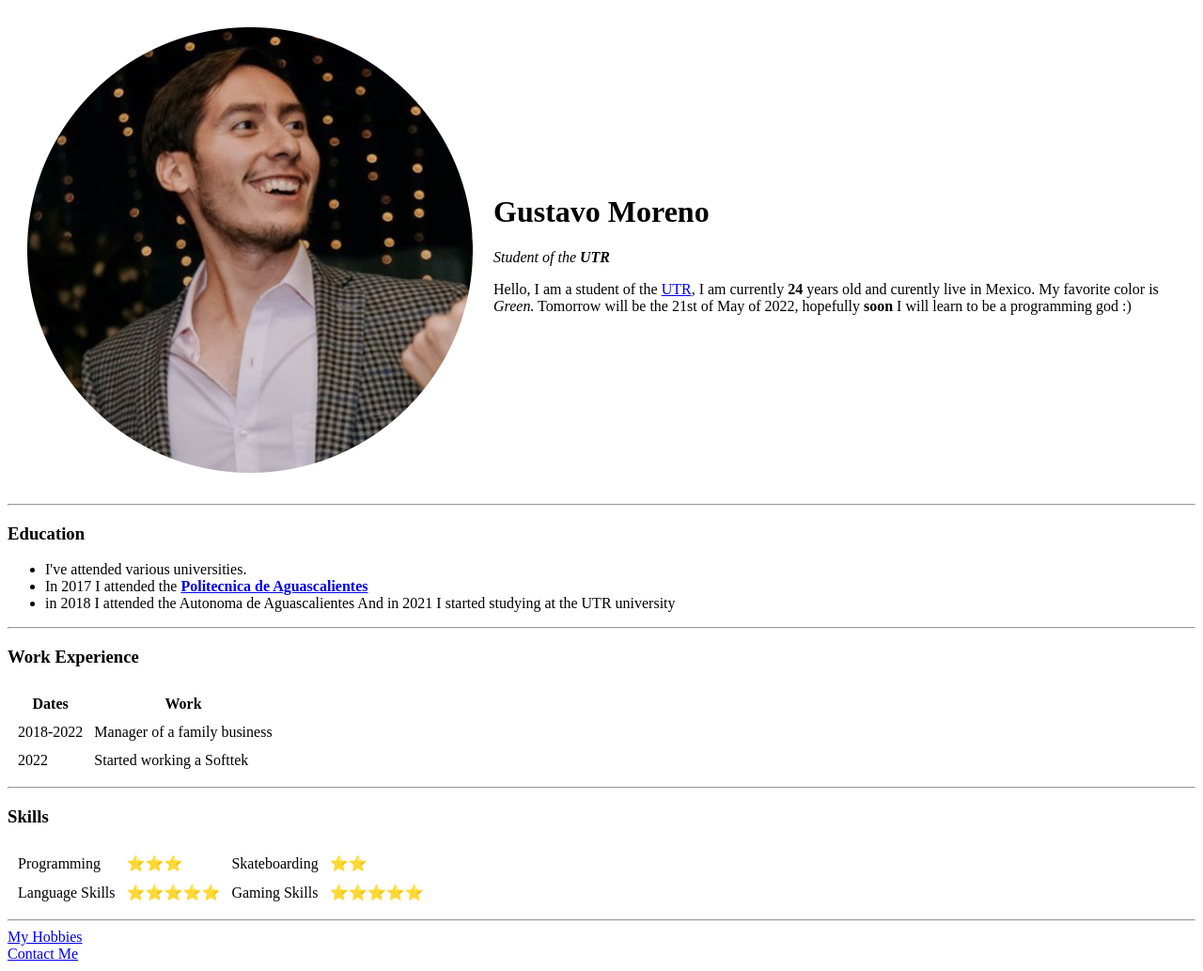
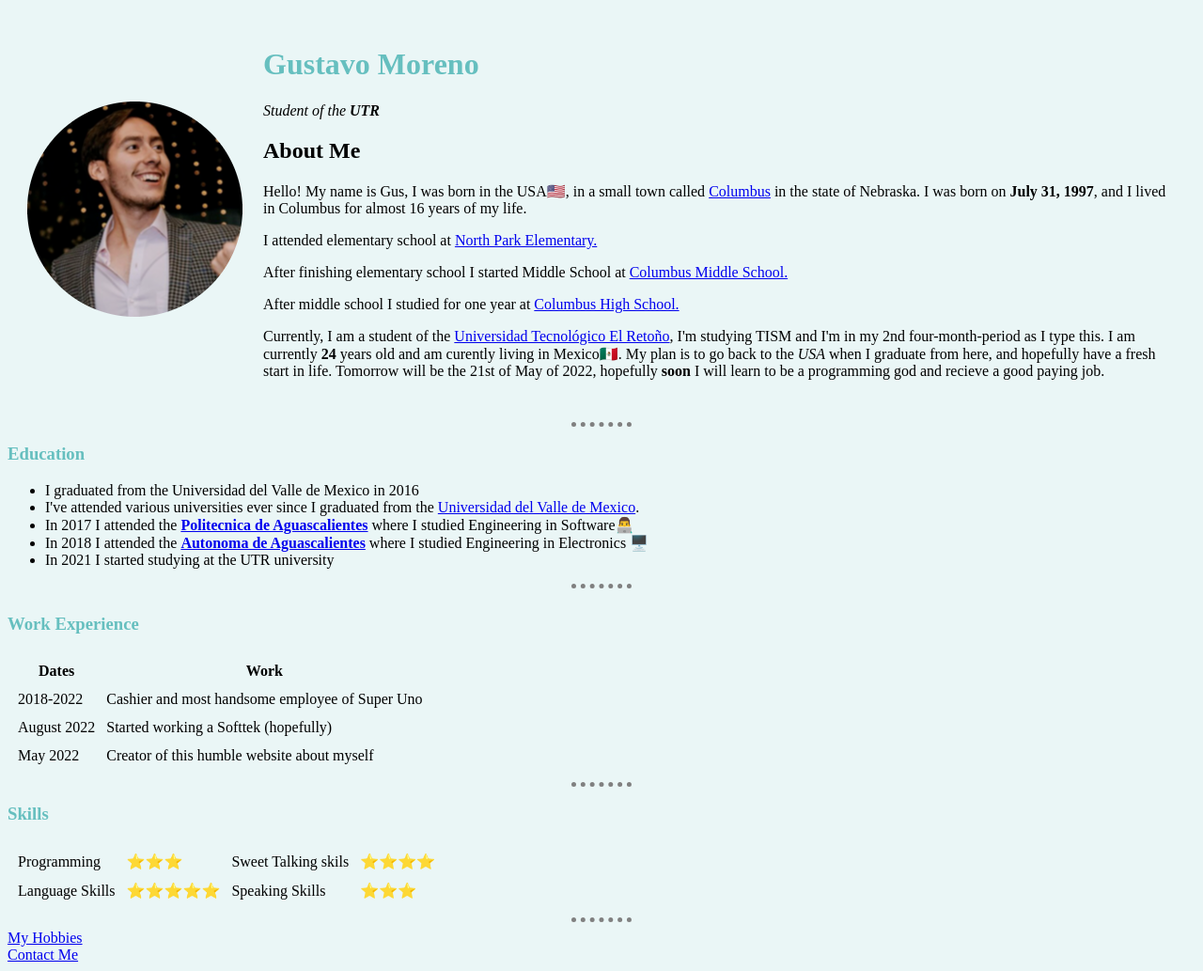
Before and after one commit to gus-moreno/cv, a plain HTML site: page index.html in a window 1280 px wide. Shown: the whole page at 94% size. Drawn offline with Linux system fonts and the light colour scheme.

Commit message:
Add files via upload

```diff
--- a/contactme.html
+++ b/contactme.html
@@ -2,7 +2,8 @@
 <html lang="en" dir="ltr">
   <head>
     <meta charset="utf-8">
-    <title></title>
+    <title>My Contacts</title>
+    <link rel="stylesheet" href="css/styles.css">
   </head>
   <body>
     <h1>Contact Me</h1>
--- /dev/null
+++ b/css/styles.css
@@ -0,0 +1,20 @@
+body {
+  background-color: #EAF6F6;
+}
+
+hr {
+  border-style: none;
+  border-top-style: dotted;
+  border-color: grey;
+  border-width: 5px;
+  width: 5%;
+}
+
+
+h1 {
+  color: #66BFBF;
+}
+
+h3 {
+  color: #66BFBF;
+}
--- a/index.html
+++ b/index.html
@@ -4,27 +4,39 @@
 <head>
   <meta charset="utf-8">
   <title>Gus' Personal Site</title>
+  <link rel="stylesheet" href="css/styles.css">
+
 </head>
 
 <body>
   <table cellspacing="20">
     <tr>
-      <td><img src="images/person2.png" alt="Picture of a person"></td>
+      <td><img src="images/person3.png" alt="Picture of a person"></td>
       <td><h1>Gustavo Moreno</h1>
         <p><em>Student of the <strong>UTR</strong></em></p>
-        <p>Hello, I am a student of the <a href="https://utr.edu.mx/">UTR</a>, I am currently <strong>24</strong> years old and curently live in Mexico. My favorite color is <em>Green.</em>
-          Tomorrow will be the 21st of May of 2022, hopefully <strong>soon</strong> I will learn to be a programming god :)</p></td>
+        <h2>About Me</h2>
+        <p>Hello! My name is Gus, I was born in the USA🇺🇸, in a small town called <a href="https://www.columbusne.us/">Columbus</a> in the state of Nebraska.
+          I was born on <strong>July 31, 1997</strong>, and I lived in Columbus for almost 16 years of my life.
+        <p>I attended elementary school at <a href="https://www.columbuspublicschools.org/o/northparkelementary">North Park Elementary.</a></p>
+        <p>After finishing elementary school I started Middle School at <a href="https://www.columbuspublicschools.org/o/columbusmiddleschool">Columbus Middle School.</a></p>
+        <p>After middle school I studied for one year at <a href="https://www.columbuspublicschools.org/o/columbushighschool">Columbus High School.</a></p>
+          Currently, I am a student of the <a href="https://utr.edu.mx/">Universidad Tecnológico El Retoño</a>, I'm studying TISM and I'm in my 2nd four-month-period as I type this. I am currently <strong>24</strong> years old and am curently living in Mexico🇲🇽. My plan is to go back to the <em>USA</em> when I graduate from here,
+          and hopefully have a fresh start in life.
+          Tomorrow will be the 21st of May of 2022, hopefully <strong>soon</strong> I will learn to be a programming god and recieve a good paying job.</p></td>
     </tr>
   </table>
   <hr>
+  <table>
   <h3>Education</h3>
   <ul>
-    <li>I've attended various universities.</li>
-    <li>In 2017 I attended the <a href="https://upa.edu.mx/"><strong>Politecnica de Aguascalientes</strong></a></li>
-    <li>in 2018 I attended the Autonoma de Aguascalientes
-      And in 2021 I started studying at the UTR university</li>
+    <li>I graduated from the Universidad del Valle de Mexico in 2016</li>
+    <li>I've attended various universities ever since I graduated from the <a href="https://uvm.mx/">Universidad del Valle de Mexico</a>.</li>
+    <li>In 2017 I attended the <a href="https://upa.edu.mx/"><strong>Politecnica de Aguascalientes</strong></a> where I studied Engineering in Software👨‍💻</li>
+    <li>In 2018 I attended the <a href="https://www.uaa.mx/portal/"><strong>Autonoma de Aguascalientes</strong></a> where I studied Engineering in Electronics 🖥️</li>
+    <li>In 2021 I started studying at the UTR university</li>
   </ul>
   <hr>
+  </table>
   <h3>Work Experience</h3>
   <table cellspacing="10">
     <thead>
@@ -36,16 +48,18 @@
     <tbody>
       <tr>
         <td>2018-2022</td>
-        <td>Manager of a family business</td>
+        <td>Cashier and most handsome employee of Super Uno</td>
       </tr>
       <tr>
-        <td>2022</td>
-        <td>Started working a Softtek</td>
+        <td>August 2022</td>
+        <td>Started working a Softtek (hopefully)</td>
+      </tr>
+      <tr>
+        <td>May 2022</td>
+        <td>Creator of this humble website about myself</td>
       </tr>
     </tbody>
-    <tfoot>
 
-    </tfoot>
   </table>
   <hr>
   <table>
@@ -54,17 +68,19 @@
       <tr>
         <td>Programming</td>
         <td>⭐⭐⭐</td>
-        <td>Skateboarding</td>
-        <td>⭐⭐</td>
+        <td>Sweet Talking skils</td>
+        <td>⭐⭐⭐⭐</td>
       </tr>
     <tr>
       <td>Language Skills</td>
       <td>⭐⭐⭐⭐⭐</td>
-      <td>Gaming Skills</td>
-      <td>⭐⭐⭐⭐⭐</td>
+      <td>Speaking Skills</td>
+      <td>⭐⭐⭐</td>
     </tr>
   </table>
   <hr>
+
+
 
   <a href="hobbies.html">My Hobbies</a>
   <br>
```
Also changed, not shown: hobbies.html (+1 -0 lines), images/person3.png (added).
